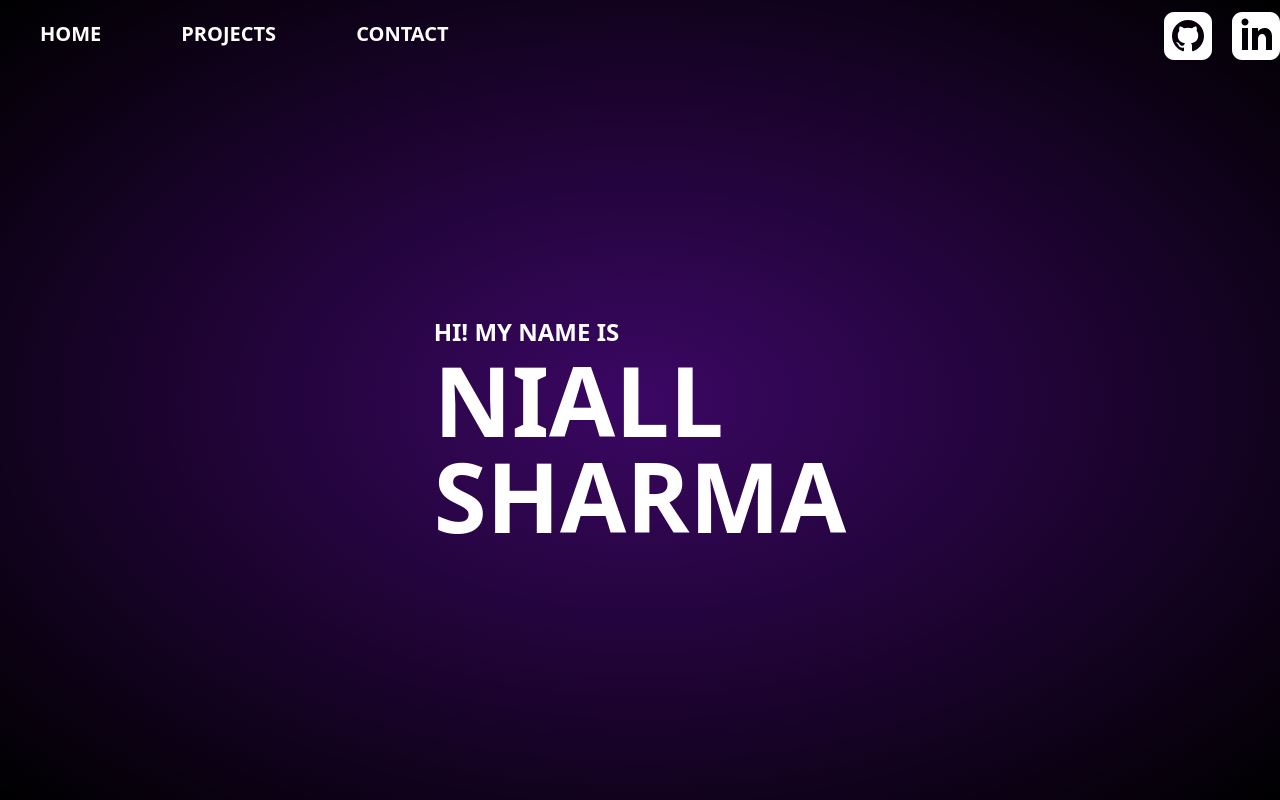
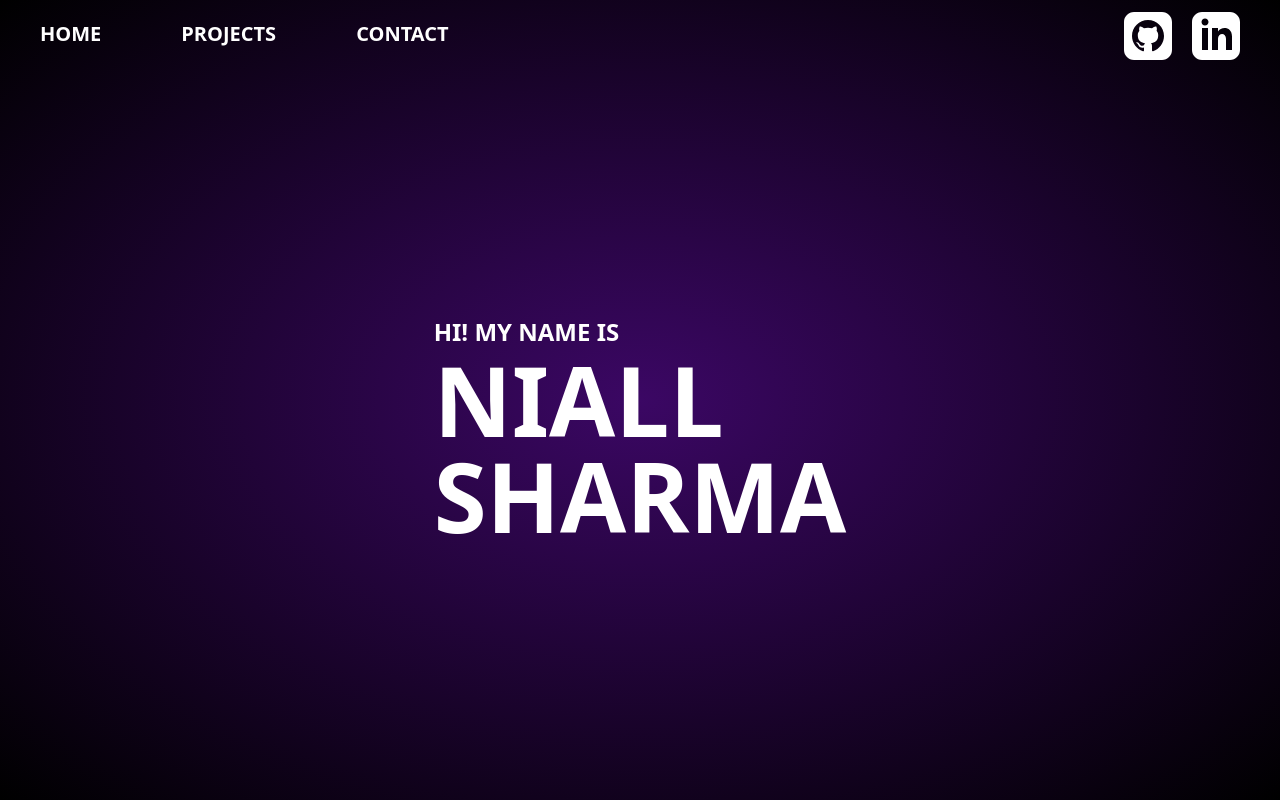
Before and after one commit to Niall-Sharma/programming-portfolio, a Next.js app: page / in a window 1280 px wide. Shown: the top 800 px of the page. Built offline with nearby package versions, Linux system fonts and the light colour scheme.

Commit message:
Update navbar.tsx

```diff
--- a/src/app/components/navbar.tsx
+++ b/src/app/components/navbar.tsx
@@ -9,7 +9,7 @@ export default function Navbar() {
                         <NavButton pageLink="/projects" pageName="Projects" />
                         <NavButton pageLink="/contact" pageName="Contact" />
                     </ul>
-                    <div className="flex end-0 items-center ml-auto">
+                    <div className="flex end-0 items-center ml-auto mr-10">
                         <Link href={"https://github.com/Niall-Sharma"} target="_BLANK" className="hover:opacity-50 hover:ease-in transition-opacity invert mr-5">
                             <svg xmlns="http://www.w3.org/2000/svg" width="48" height="48" viewBox="0 0 24 24"><path d="M19 0h-14c-2.761 0-5 2.239-5 5v14c0 2.761 2.239 5 5 5h14c2.762 0 5-2.239 5-5v-14c0-2.761-2.238-5-5-5zm-4.466 19.59c-.405.078-.534-.171-.534-.384v-2.195c0-.747-.262-1.233-.55-1.481 1.782-.198 3.654-.875 3.654-3.947 0-.874-.312-1.588-.823-2.147.082-.202.356-1.016-.079-2.117 0 0-.671-.215-2.198.82-.64-.18-1.324-.267-2.004-.271-.68.003-1.364.091-2.003.269-1.528-1.035-2.2-.82-2.2-.82-.434 1.102-.16 1.915-.077 2.118-.512.56-.824 1.273-.824 2.147 0 3.064 1.867 3.751 3.645 3.954-.229.2-.436.552-.508 1.07-.457.204-1.614.557-2.328-.666 0 0-.423-.768-1.227-.825 0 0-.78-.01-.055.487 0 0 .525.246.889 1.17 0 0 .463 1.428 2.688.944v1.489c0 .211-.129.459-.528.385-3.18-1.057-5.472-4.056-5.472-7.59 0-4.419 3.582-8 8-8s8 3.581 8 8c0 3.533-2.289 6.531-5.466 7.59z"/></svg>
                         </Link>
```
